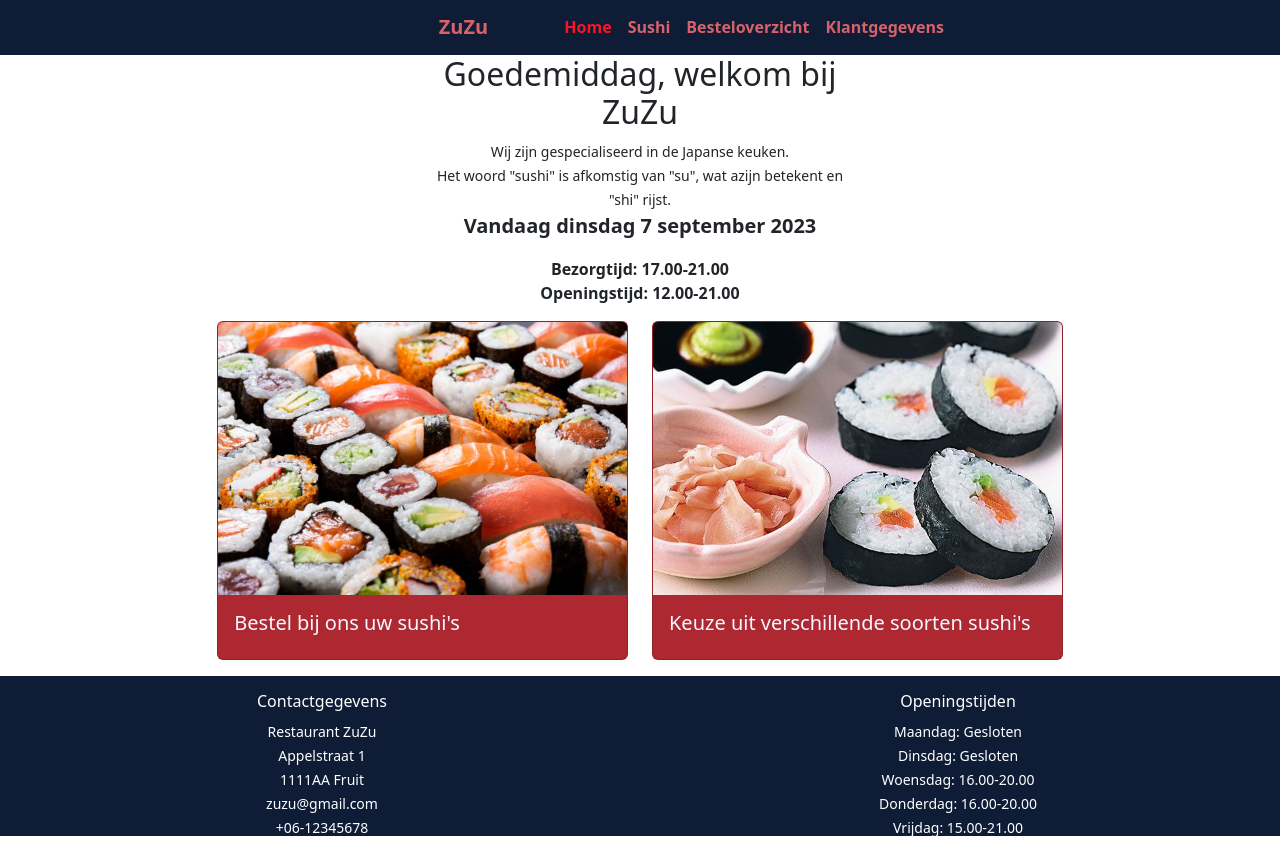
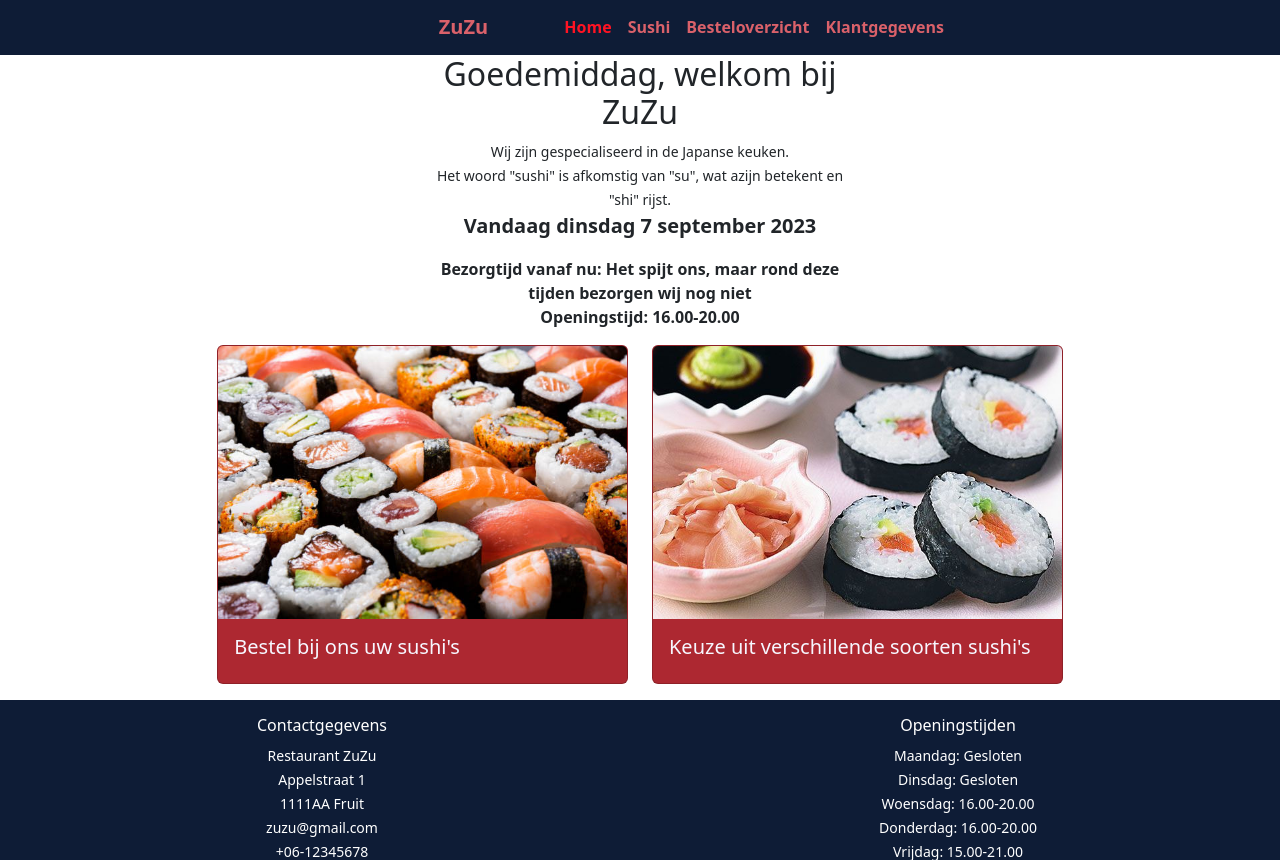
Before and after one commit to Ta1Vos/rocm-p05-projectzuzu, a PHP site: page / in a window 1280 px wide. Shown: the part 39-899 px from the top of the page. Before the commit the page ends 875 px from the top, so only its background shows below. Run offline with PHP 8.4, Linux system fonts and the light colour scheme.

Commit message:
Added up-to-date opening & delivery times!

```diff
--- a/index.php
+++ b/index.php
@@ -1,15 +1,35 @@
 <?php
-    $currentTime = date("G");
+    $currentHour = date("G");
+    $currentDay = date("w");
+    $currentMinute = date("i");
 
-    if ($currentTime >= 18) {
+    //Starts at sunday(0), ends at saturday(6)
+    $openTimes = [[12, 21], false, false, [16, 20], [16, 20], [15, 21], [12, 21]];
+    $openTime = number_format((float)$openTimes[$currentDay][0], 2, ".")  . "-" . number_format((float)$openTimes[$currentDay][1], 2, ".");
+    $deliveryStatus = "Het spijt ons, maar rond deze tijden bezorgen wij nog niet";
+
+
+    if ($currentHour >= 18) {
         $greeting = "Goedenavond";
-    } else if ($currentTime >= 12) {
+    } else if ($currentHour >= 12) {
         $greeting = "Goedemiddag";
-    } else if ($currentTime >= 6) {
+    } else if ($currentHour >= 6) {
         $greeting = "Goedemorgen";
     } else {
         $greeting = "Goedenacht";
     }
+
+    if ($currentHour++ >= 24) {
+        $currentHour -= 23;
+    } else {
+        $currentHour++;
+    }
+
+    if ($currentHour > $openTimes[$currentDay][0] && $currentHour < $openTimes[$currentDay][1]) {
+        $deliveryStatus = "$currentHour:$currentMinute";
+    }
+
+    $currentOpenTime = $openTime;
 ?>
 
 <!doctype html>
@@ -58,7 +78,7 @@
         <div class="col-4"></div>
         <div class="col-4">
             <h2>
-                <span><?php echo $greeting; ?></span>, welkom bij ZuZu
+                <span><?= $greeting; ?></span>, welkom bij ZuZu
             </h2>
             <small>
                 Wij zijn gespecialiseerd in de Japanse keuken.<br>
@@ -68,8 +88,8 @@
                 Vandaag dinsdag 7 september 2023
             </p>
             <p class="fs-6 fw-bold">
-                Bezorgtijd: 17.00-21.00<br>
-                Openingstijd: 12.00-21.00
+                Bezorgtijd vanaf nu: <?= $deliveryStatus; ?><br>
+                Openingstijd: <?= $currentOpenTime; ?>
             </p>
         </div>
         <div class="col-4"></div>
```
